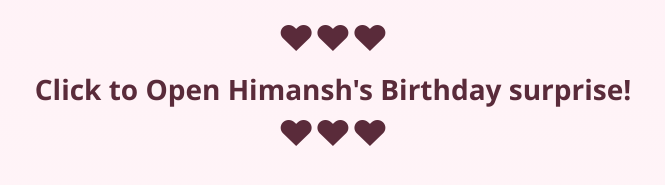
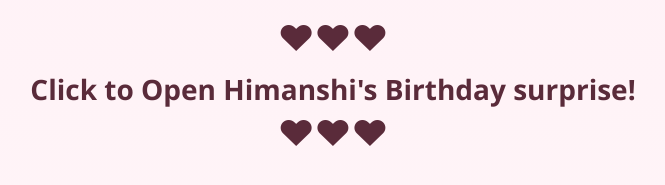
Before and after one commit to OGSITEMAKER/himanshi-s-birthday, a plain HTML site: page index.html in a window 1280 px wide. Shown: the part 311-496 px from the top of the page, 307-972 px from the left. Drawn offline with Linux system fonts and the light colour scheme.

Commit message:
Update index.html

```diff
--- a/index.html
+++ b/index.html
@@ -102,7 +102,7 @@
   <div class="ribbon" id="ribbon">
     <div>
       <div style="font-size:36px;margin-bottom:8px;">♥♥♥</div>
-      <div>Click to Open Himansh's Birthday surprise!</div>
+      <div>Click to Open Himanshi's Birthday surprise!</div>
       <div style="font-size:36px;margin-bottom:8px;">♥♥♥</div>
     </div>
   </div>
```
